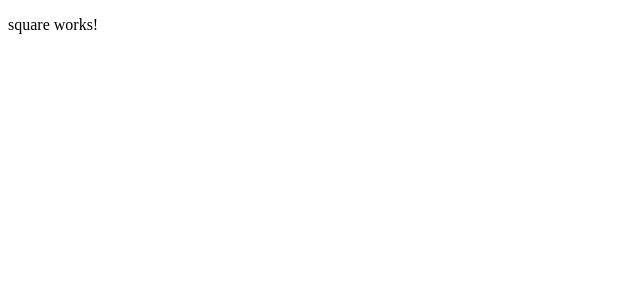
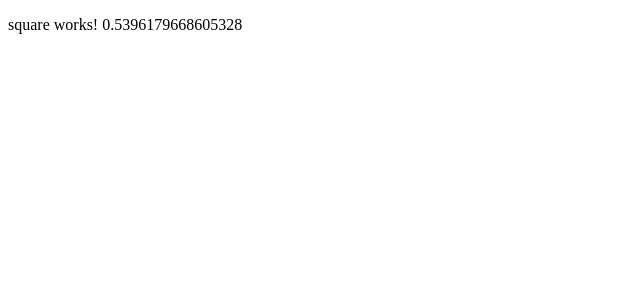
Before and after one commit to EbereUzodufa/ng-tic-tac, an Angular app: page / in a window 1280 px wide. Shown: the top 300 px of the page, without its empty margins (0-640 px from the left). Built offline with nearby package versions, Linux system fonts and the light colour scheme.

Commit message:
Uses random to test square component

```diff
--- a/src/app/square/square.component.ts
+++ b/src/app/square/square.component.ts
@@ -5,12 +5,12 @@ import { Component } from '@angular/core';
   template: `
     <p>
       square works!
+      {{ rando }}
     </p>
   `,
   styles: []
 })
 export class SquareComponent{
-
-  constructor() { }
+  rando = Math.random();
 
 }
```
